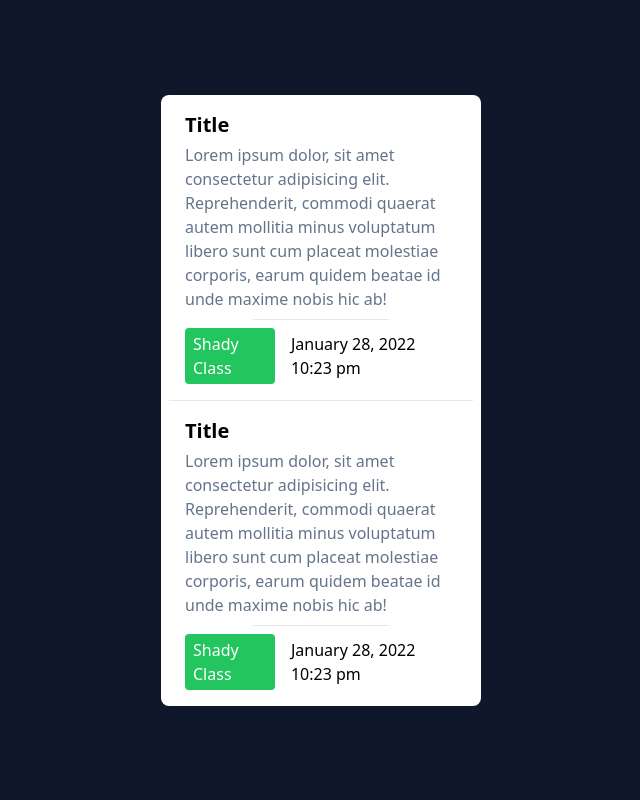
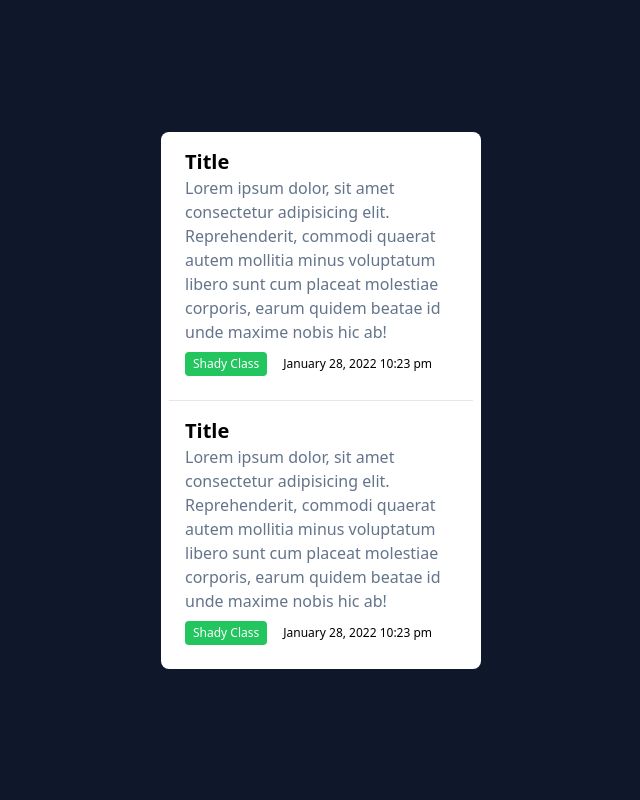
Before and after one commit to Luzzitto/task, a PHP site: page / in a window 1280 px wide. Shown: the whole page, without its empty margins (319-959 px from the left). Run offline with PHP 8.4, Linux system fonts and the light colour scheme.

```diff
--- a/index.php
+++ b/index.php
@@ -16,20 +16,18 @@ date_default_timezone_set('America/New_York');
     <div class="flex items-center justify-center bg-slate-900 min-h-screen w-full">
         <div class="bg-white px-2 rounded-lg md:w-1/2 lg:w-1/4 flex flex-col">
             <div class="w-full p-4">
-                <h1 class="font-semibold text-xl mb-1">Title</h1>
-                <p class="text-slate-500 mb-1">Lorem ipsum dolor, sit amet consectetur adipisicing elit. Reprehenderit, commodi quaerat autem mollitia minus voluptatum libero sunt cum placeat molestiae corporis, earum quidem beatae id unde maxime nobis hic ab!</p>
-                <hr class="my-2 w-1/2 mx-auto" />
-                <div class="flex items-baseline space-x-4">
+                <h1 class="font-semibold text-xl">Title</h1>
+                <p class="text-slate-500">Lorem ipsum dolor, sit amet consectetur adipisicing elit. Reprehenderit, commodi quaerat autem mollitia minus voluptatum libero sunt cum placeat molestiae corporis, earum quidem beatae id unde maxime nobis hic ab!</p>
+                <div class="flex items-baseline space-x-4 py-2 text-xs">
                     <p class="bg-green-500 text-white py-1 px-2 rounded">Shady Class</p>
                     <p><?php echo date('F d, Y  h:i a'); ?></p>
                 </div>
             </div>
             <hr>
             <div class="w-full p-4">
-                <h1 class="font-semibold text-xl mb-1">Title</h1>
-                <p class="text-slate-500 mb-1">Lorem ipsum dolor, sit amet consectetur adipisicing elit. Reprehenderit, commodi quaerat autem mollitia minus voluptatum libero sunt cum placeat molestiae corporis, earum quidem beatae id unde maxime nobis hic ab!</p>
-                <hr class="my-2 w-1/2 mx-auto" />
-                <div class="flex items-baseline space-x-4">
+                <h1 class="font-semibold text-xl">Title</h1>
+                <p class="text-slate-500">Lorem ipsum dolor, sit amet consectetur adipisicing elit. Reprehenderit, commodi quaerat autem mollitia minus voluptatum libero sunt cum placeat molestiae corporis, earum quidem beatae id unde maxime nobis hic ab!</p>
+                <div class="flex items-baseline space-x-4 py-2 text-xs">
                     <p class="bg-green-500 text-white py-1 px-2 rounded">Shady Class</p>
                     <p><?php echo date('F d, Y  h:i a'); ?></p>
                 </div>
```
Also changed, not shown: assets/css/tailwind.css.
